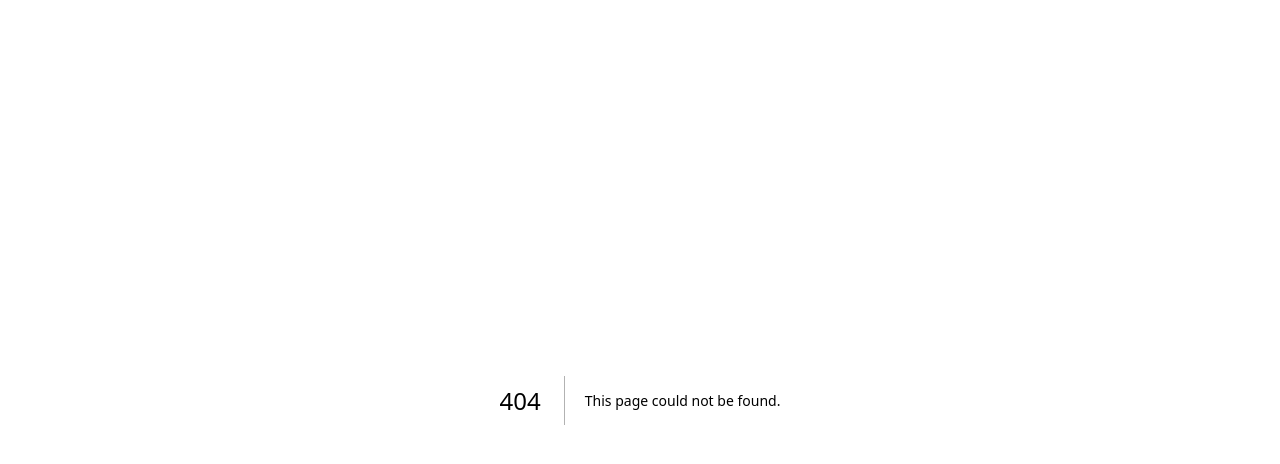
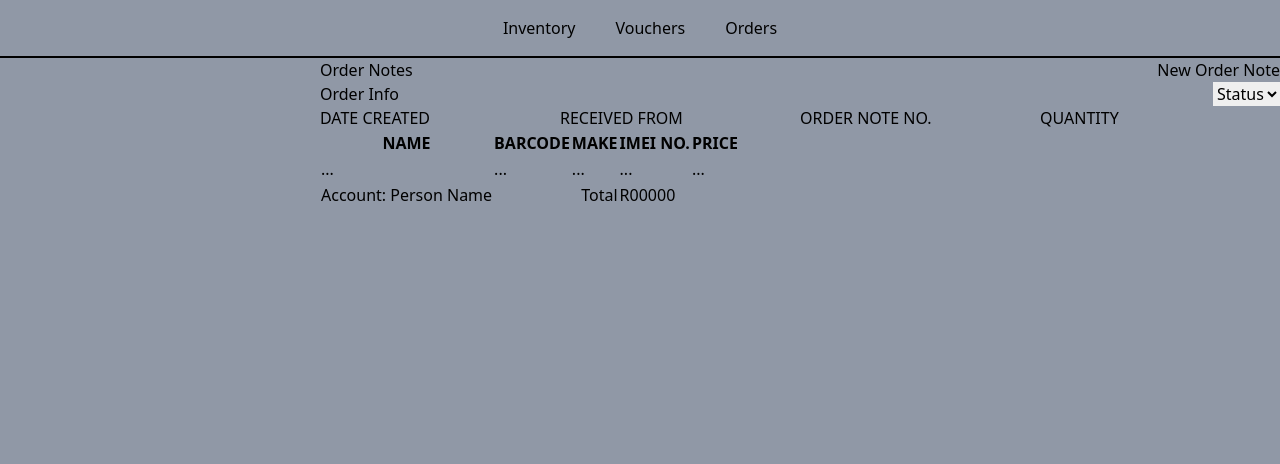
Before and after one commit to MapieMamunhe/siglonet-web-test-page, a Next.js app: page /orders/list in a window 1280 px wide. Before the commit this address had no page. Shown: the top 464 px of the page. Built offline with nearby package versions, Linux system fonts and the light colour scheme.

Commit message:
Initiate project Add dependencies Add Login page design Simple orders page structure

```diff
--- a/package.json
+++ b/package.json
@@ -18,5 +18,10 @@
     "react": "18.2.0",
     "react-dom": "18.2.0",
     "typescript": "4.9.5"
+  },
+  "devDependencies": {
+    "autoprefixer": "^10.4.13",
+    "postcss": "^8.4.21",
+    "tailwindcss": "^3.2.7"
   }
 }
--- /dev/null
+++ b/postcss.config.js
@@ -0,0 +1,6 @@
+module.exports = {
+  plugins: {
+    tailwindcss: {},
+    autoprefixer: {},
+  },
+}
--- /dev/null
+++ b/src/components/InputField/index.tsx
@@ -0,0 +1,28 @@
+import React from "react";
+
+// import { Container } from './styles';
+type props = {
+  inputType: string;
+  label: string;
+  entryValue?: string;
+  updateEntryFunction: React.Dispatch<string>;
+};
+const InputField = (props: props) => {
+  return (
+    <>
+      <label htmlFor={props.label}>{props.label}</label>
+      <input
+        className="border rounded-sm py-1"
+        type={props.inputType}
+        name={props.label}
+        id={props.label}
+        value={props.entryValue}
+        onChange={(e) => {
+          props.updateEntryFunction(e.currentTarget.value);
+        }}
+      />
+    </>
+  );
+};
+
+export default InputField;
--- /dev/null
+++ b/src/pages/orders/list.tsx
@@ -0,0 +1,108 @@
+import React, { useState } from "react";
+import Link from "next/link";
+// import { Container } from './styles';
+
+const OrdersList: React.FC = () => {
+  const [otherPages, setOtherPages] = useState([
+    {
+      name: "Inventory",
+      link: "inventory/list",
+    },
+    {
+      name: "Vouchers",
+      link: "vouchers/list",
+    },
+    {
+      name: "Orders",
+      link: "inventory/list",
+    },
+  ]);
+  return (
+    <>
+      <header>
+        <nav className="border-b-2 border-solid border-black">
+          <ul className="flex justify-center ">
+            {otherPages.map((page) => (
+              <Link href={page.link} key={page.name}>
+                <li className="px-5 py-4">{page.name}</li>
+              </Link>
+            ))}
+          </ul>
+        </nav>
+      </header>
+      <main className="grid grid-cols-4">
+        <section className="grid"></section>
+        <section className="col-span-3">
+          {/* O header do Order notes */}
+          <section className="flex justify-between">
+            <p>Order Notes</p>
+            <Link href="/">
+              <span>New Order Note</span>
+            </Link>
+          </section>
+          {/* Order Info */}
+          <section id="hero">
+            <div className="flex justify-between">
+              <span>Order Info</span>
+              <select name="status" id="status">
+                <option value="">Status</option>
+              </select>
+            </div>
+            {/* Basic info */}
+            <div>
+              <ul className="grid grid-cols-4">
+                <li>
+                  <span>DATE CREATED</span>
+                  <span></span>
+                </li>
+                <li>
+                  <span>RECEIVED FROM</span>
+                  <span></span>
+                </li>
+                <li>
+                  <span>ORDER NOTE NO.</span>
+                  <span></span>
+                </li>
+                <li>
+                  <span>QUANTITY</span>
+                  <span></span>
+                </li>
+              </ul>
+            </div>
+            <table>
+              <thead>
+                <tr>
+                  <th>NAME</th>
+                  <th>BARCODE</th>
+                  <th>MAKE</th>
+                  <th>IMEI NO.</th>
+                  <th>PRICE</th>
+                </tr>
+              </thead>
+              <tbody>
+                <tr>
+                  <td>...</td>
+                  <td>...</td>
+                  <td>...</td>
+                  <td>...</td>
+                  <td>...</td>
+                </tr>
+              </tbody>
+              <tfoot>
+                <tr>
+                  <td>Account: Person Name</td>
+                  <td className="text-right" colSpan={2}>
+                    Total
+                  </td>
+                  <td>R00000</td>
+                </tr>
+              </tfoot>
+            </table>
+          </section>
+        </section>
+      </main>
+    </>
+  );
+};
+
+export default OrdersList;
--- a/src/styles/globals.css
+++ b/src/styles/globals.css
@@ -1,107 +1,15 @@
-:root {
-  --max-width: 1100px;
-  --border-radius: 12px;
-  --font-mono: ui-monospace, Menlo, Monaco, 'Cascadia Mono', 'Segoe UI Mono',
-    'Roboto Mono', 'Oxygen Mono', 'Ubuntu Monospace', 'Source Code Pro',
-    'Fira Mono', 'Droid Sans Mono', 'Courier New', monospace;
-
-  --foreground-rgb: 0, 0, 0;
-  --background-start-rgb: 214, 219, 220;
-  --background-end-rgb: 255, 255, 255;
-
-  --primary-glow: conic-gradient(
-    from 180deg at 50% 50%,
-    #16abff33 0deg,
-    #0885ff33 55deg,
-    #54d6ff33 120deg,
-    #0071ff33 160deg,
-    transparent 360deg
-  );
-  --secondary-glow: radial-gradient(
-    rgba(255, 255, 255, 1),
-    rgba(255, 255, 255, 0)
-  );
-
-  --tile-start-rgb: 239, 245, 249;
-  --tile-end-rgb: 228, 232, 233;
-  --tile-border: conic-gradient(
-    #00000080,
-    #00000040,
-    #00000030,
-    #00000020,
-    #00000010,
-    #00000010,
-    #00000080
-  );
-
-  --callout-rgb: 238, 240, 241;
-  --callout-border-rgb: 172, 175, 176;
-  --card-rgb: 180, 185, 188;
-  --card-border-rgb: 131, 134, 135;
+@tailwind base;
+@tailwind components;
+@tailwind utilities;
+body {
+  background-color: #9098a6;
+  font-family: Aui-sans-serif, system-ui, -apple-system, BlinkMacSystemFont,
+    "Segoe UI", Roboto, "Helvetica Neue", Arial, "Noto Sans", sans-serif,
+    "Apple Color Emoji", "Segoe UI Emoji", "Segoe UI Symbol", "Noto Color Emoji";
 }
 
-@media (prefers-color-scheme: dark) {
-  :root {
-    --foreground-rgb: 255, 255, 255;
-    --background-start-rgb: 0, 0, 0;
-    --background-end-rgb: 0, 0, 0;
-
-    --primary-glow: radial-gradient(rgba(1, 65, 255, 0.4), rgba(1, 65, 255, 0));
-    --secondary-glow: linear-gradient(
-      to bottom right,
-      rgba(1, 65, 255, 0),
-      rgba(1, 65, 255, 0),
-      rgba(1, 65, 255, 0.3)
-    );
-
-    --tile-start-rgb: 2, 13, 46;
-    --tile-end-rgb: 2, 5, 19;
-    --tile-border: conic-gradient(
-      #ffffff80,
-      #ffffff40,
-      #ffffff30,
-      #ffffff20,
-      #ffffff10,
-      #ffffff10,
-      #ffffff80
-    );
-
-    --callout-rgb: 20, 20, 20;
-    --callout-border-rgb: 108, 108, 108;
-    --card-rgb: 100, 100, 100;
-    --card-border-rgb: 200, 200, 200;
-  }
+.fullcenter {
+  display: flex;
+  justify-content: center;
+  align-items: center;
 }
-
-* {
-  box-sizing: border-box;
-  padding: 0;
-  margin: 0;
-}
-
-html,
-body {
-  max-width: 100vw;
-  overflow-x: hidden;
-}
-
-body {
-  color: rgb(var(--foreground-rgb));
-  background: linear-gradient(
-      to bottom,
-      transparent,
-      rgb(var(--background-end-rgb))
-    )
-    rgb(var(--background-start-rgb));
-}
-
-a {
-  color: inherit;
-  text-decoration: none;
-}
-
-@media (prefers-color-scheme: dark) {
-  html {
-    color-scheme: dark;
-  }
-}
--- /dev/null
+++ b/tailwind.config.js
@@ -0,0 +1,15 @@
+/** @type {import('tailwindcss').Config} */
+module.exports = {
+  content: [
+    "./app/**/*.{js,ts,jsx,tsx}",
+    "./pages/**/*.{js,ts,jsx,tsx}",
+    "./components/**/*.{js,ts,jsx,tsx}",
+
+    // Or if using `src` directory:
+    "./src/**/*.{js,ts,jsx,tsx}",
+  ],
+  theme: {
+    extend: {},
+  },
+  plugins: [],
+};
```
Also changed, not shown: src/pages/index.tsx (+49 -107 lines), src/components/InputField/InputField.module.css (added), 1 other file (tests, documents, lock files or other folders).
